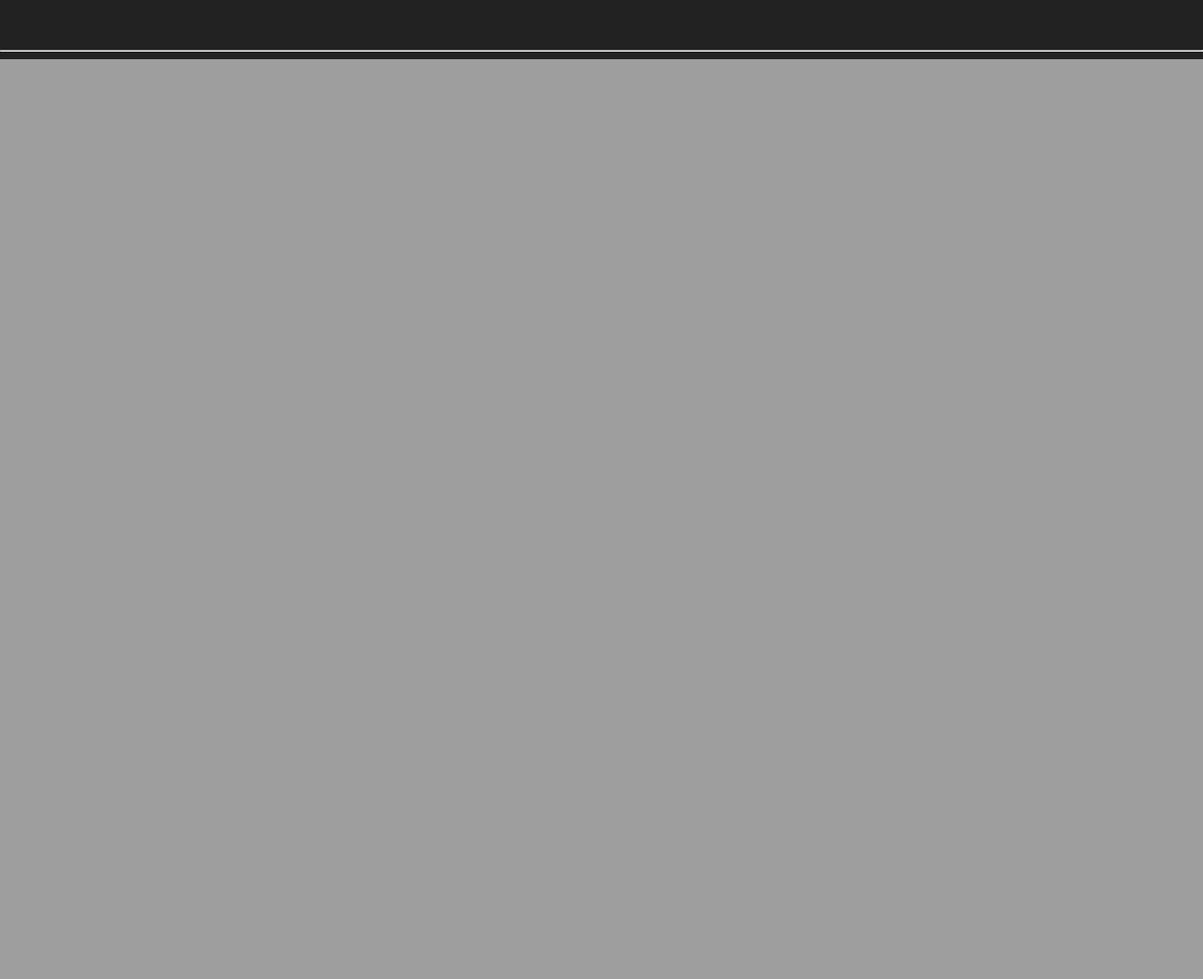
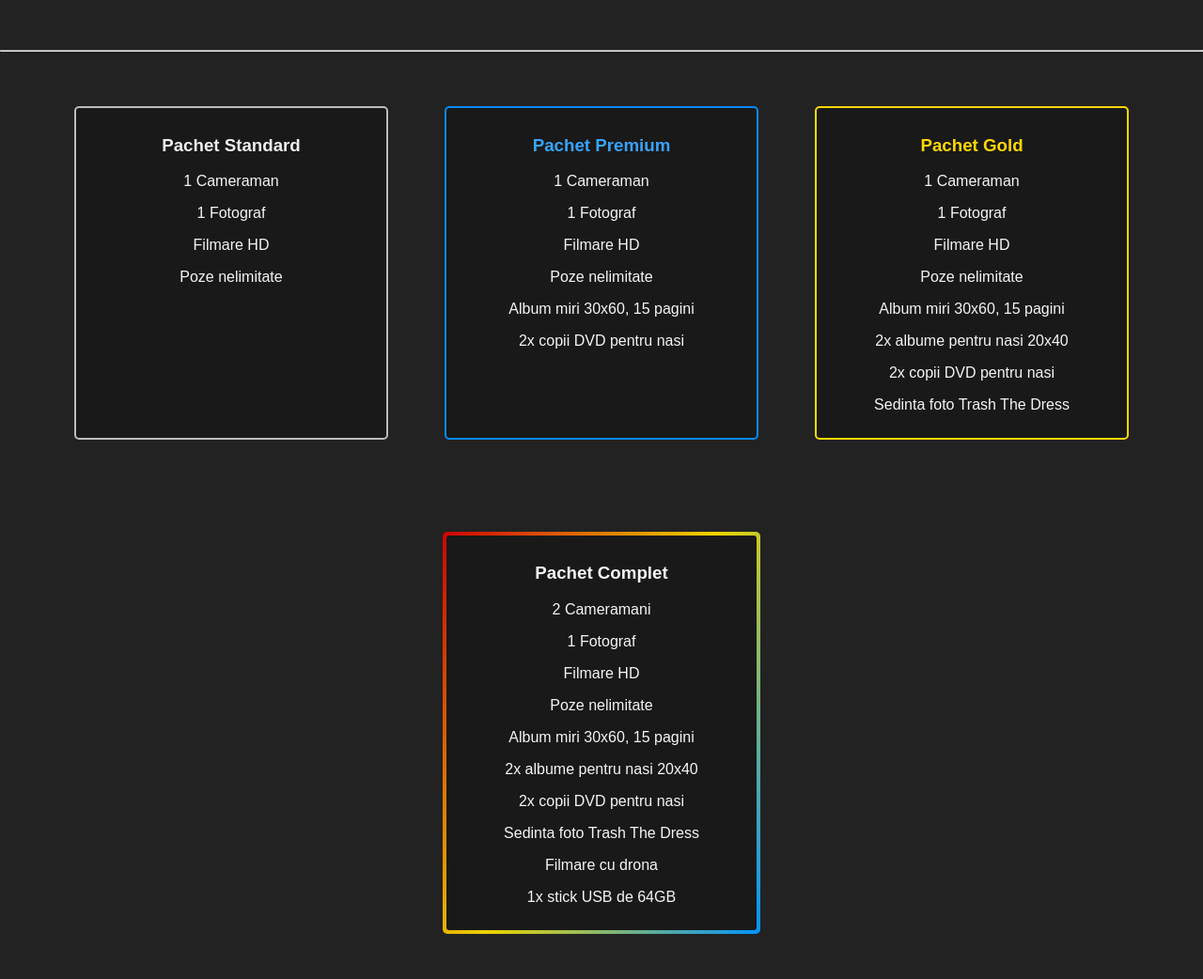
Before and after one commit to cristicismas/profotovideo, a Django app: page / in a window 1280 px wide. Shown: the part 2549-3591 px from the top of the page at 94% size. Before the commit the page ends 2612 px from the top, so only its background shows below. Run offline with Django 3.2, Linux system fonts and the light colour scheme; some libraries are stand-ins or nearby versions.

Commit message:
Add plans section

```diff
--- a/pfv/pfv/static/assets/css/style.css
+++ b/pfv/pfv/static/assets/css/style.css
@@ -100,10 +100,82 @@ iframe {
   cursor: zoom-in;
   transition: all 0.2s;
   overflow: hidden;
-  border: 2px solid #ccc;
+  border: 2px solid;
 }
 
 .featured-photos img:hover {
   transform: translateY(-5px);
   filter: grayscale(80%);
 }
+
+.plans {
+  display: flex;
+  justify-content: center;
+  flex-wrap: wrap;
+}
+
+.plans .plan {
+  background-color: #191919;
+  text-align: center;
+  border: 2px solid;
+  padding: 10px 30px;
+  border-radius: 5px;
+  margin: 50px 30px;
+  width: 270px;
+  transition: all 0.3s;
+  position: relative;
+  top: 0;
+}
+
+.plans .plan:hover {
+  top: -7px;
+  box-shadow: 12px 12px 25px 0 #111;
+}
+
+.plans #standard {
+  border-color: #bbb;
+}
+
+.plans #premium {
+  border-color: #008cff;
+}
+
+.plans #gold {
+  border-color: gold;
+}
+
+.plans #complet {
+  border-color: transparent;
+  background-clip: padding-box;
+  position: relative;
+}
+
+.plans #standard h3 {
+  color: #eee;
+}
+
+.plans #premium h3 {
+  color: #39a3fa;
+}
+
+.plans #gold h3 {
+  color: gold;
+}
+
+.plans #complet:before {
+  content: "";
+  position: absolute;
+  top: 0;
+  right: 0;
+  bottom: 0;
+  left: 0;
+  z-index: -1;
+  margin: -4px;
+  border-radius: inherit;
+  background: linear-gradient(
+    120deg,
+    rgba(207, 3, 3, 1) 0%,
+    rgba(236, 211, 0, 1) 50%,
+    rgba(0, 148, 255, 1) 100%
+  );
+}
--- a/pfv/templates/pages/index.html
+++ b/pfv/templates/pages/index.html
@@ -48,4 +48,49 @@
 
 <hr>
 
+<div class="plans">
+  <div class="plan" id="standard">
+    <h3>Pachet Standard</h3>
+    <p>1 Cameraman</p>
+    <p>1 Fotograf</p>
+    <p>Filmare HD</p>
+    <p>Poze nelimitate</p>
+  </div>
+
+  <div class="plan" id="premium">
+    <h3>Pachet Premium</h3>
+    <p>1 Cameraman</p>
+    <p>1 Fotograf</p>
+    <p>Filmare HD</p>
+    <p>Poze nelimitate</p>
+    <p>Album miri 30x60, 15 pagini</p>
+    <p>2x copii DVD pentru nasi</p>
+  </div>
+
+  <div class="plan" id="gold">
+    <h3>Pachet Gold</h3>
+    <p>1 Cameraman</p>
+    <p>1 Fotograf</p>
+    <p>Filmare HD</p>
+    <p>Poze nelimitate</p>
+    <p>Album miri 30x60, 15 pagini</p>
+    <p>2x albume pentru nasi 20x40</p>
+    <p>2x copii DVD pentru nasi</p>
+    <p>Sedinta foto Trash The Dress</p>
+  </div>
+
+  <div class="plan" id="complet">
+    <h3>Pachet Complet</h3>
+    <p>2 Cameramani</p>
+    <p>1 Fotograf</p>
+    <p>Filmare HD</p>
+    <p>Poze nelimitate</p>
+    <p>Album miri 30x60, 15 pagini</p>
+    <p>2x albume pentru nasi 20x40</p>
+    <p>2x copii DVD pentru nasi</p>
+    <p>Sedinta foto Trash The Dress</p>
+    <p>Filmare cu drona</p>
+    <p>1x stick USB de 64GB</p>
+  </div>
+</div>
 {% endblock %}
```
